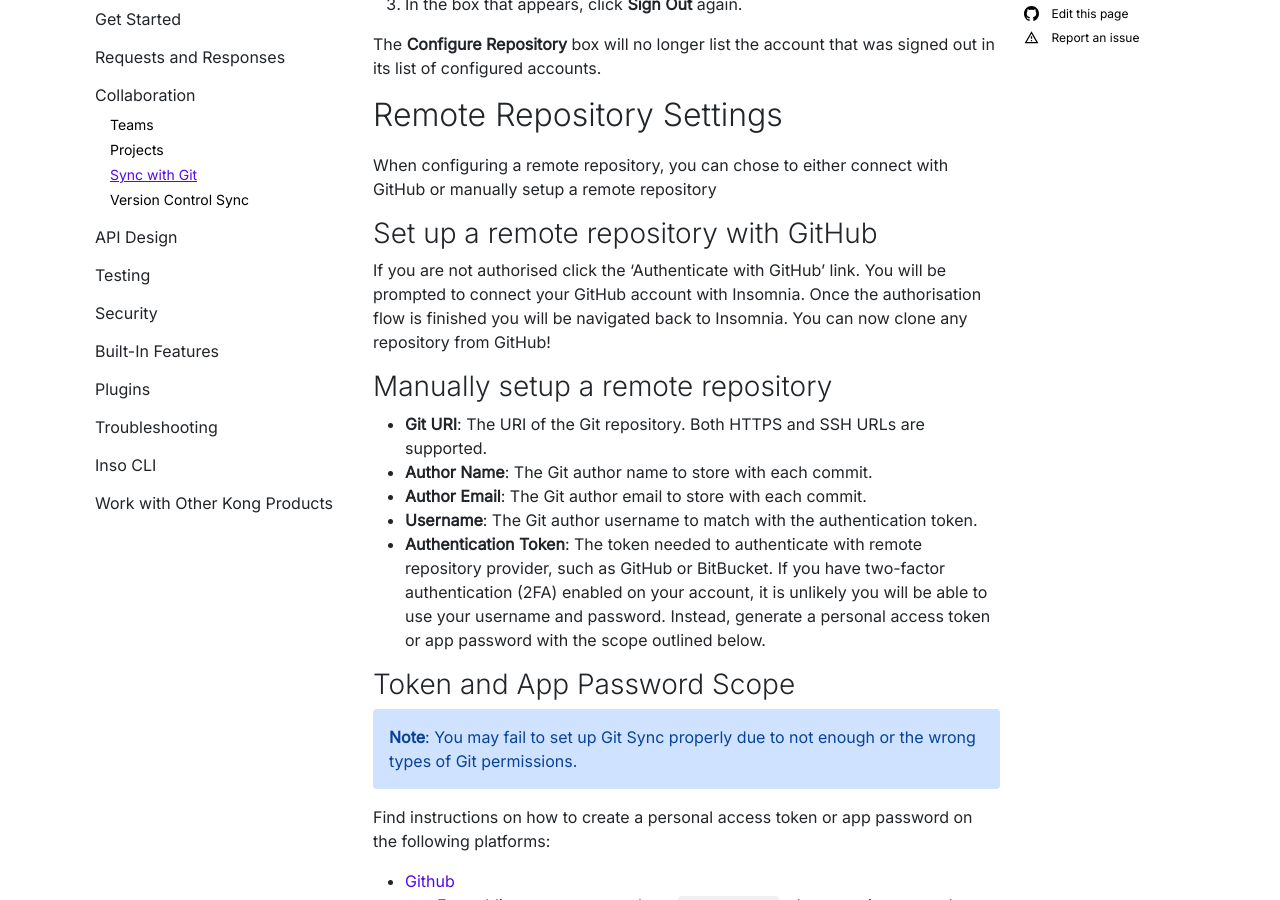
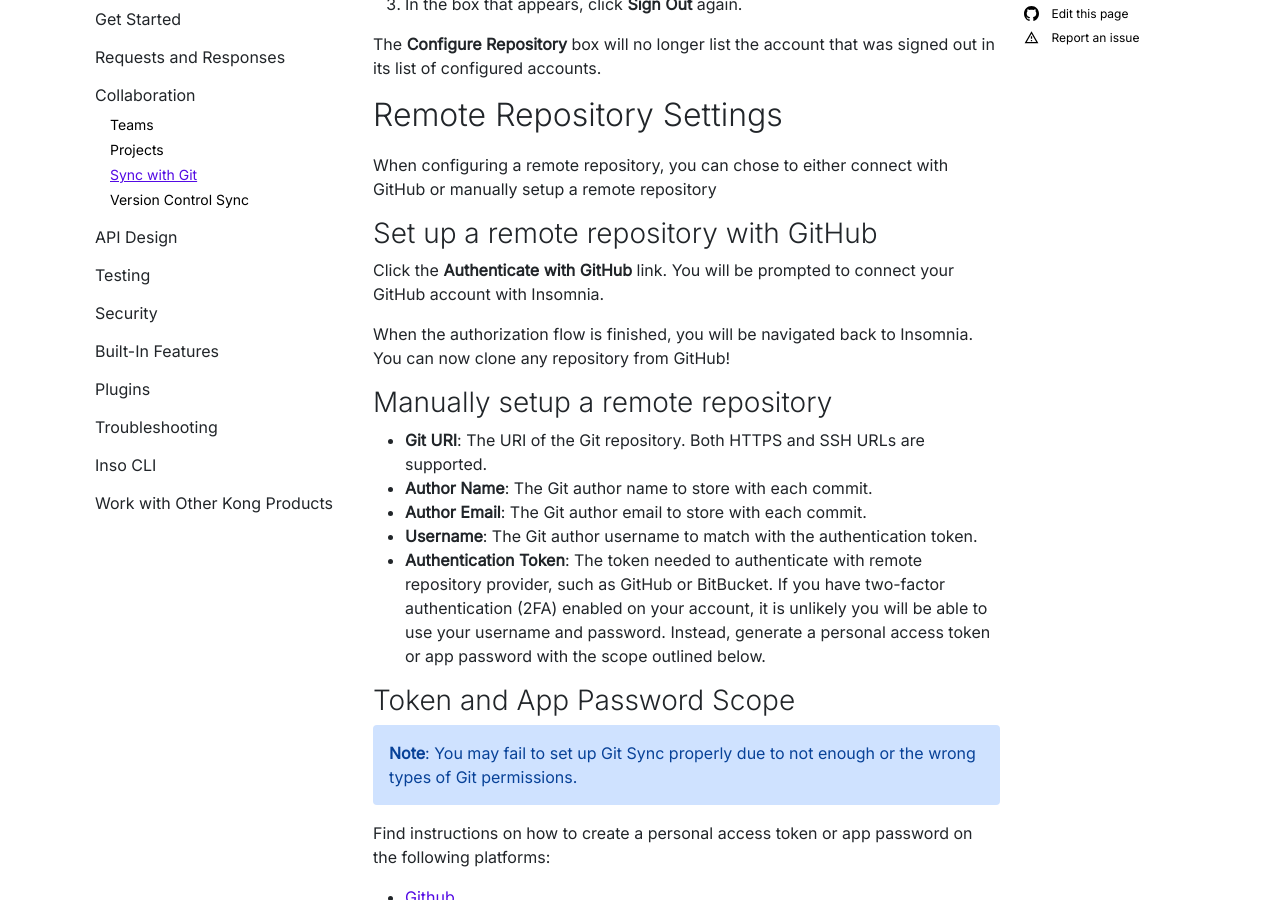
Before and after one commit to Kong/insomnia-docs, a Jekyll site: the page built from docs/insomnia/git-sync.md, in a window 1280 px wide and 900 px high, scrolled down 1864 px. Built offline with Jekyll 4.4.1, drawn with Linux system fonts in a browser that asks for light colours; comment, search, counter and statistics services are not loaded.

Commit message:
Update docs/insomnia/git-sync.md
Co-authored-by: lena-larionova <54370747+lena-larionova@users.noreply.github.com>

```diff
--- a/docs/insomnia/git-sync.md
+++ b/docs/insomnia/git-sync.md
@@ -45,9 +45,10 @@
 
 ### Set up a remote repository with GitHub
 
-If you are not authorised click the 'Authenticate with GitHub' link.
-You will be prompted to connect your GitHub account with Insomnia.
-Once the authorisation flow is finished you will be navigated back to Insomnia.
+Click the **Authenticate with GitHub** link. You will be prompted to connect
+your GitHub account with Insomnia.
+
+When the authorization flow is finished, you will be navigated back to Insomnia.
 You can now clone any repository from GitHub!
 
 ### Manually setup a remote repository
```
